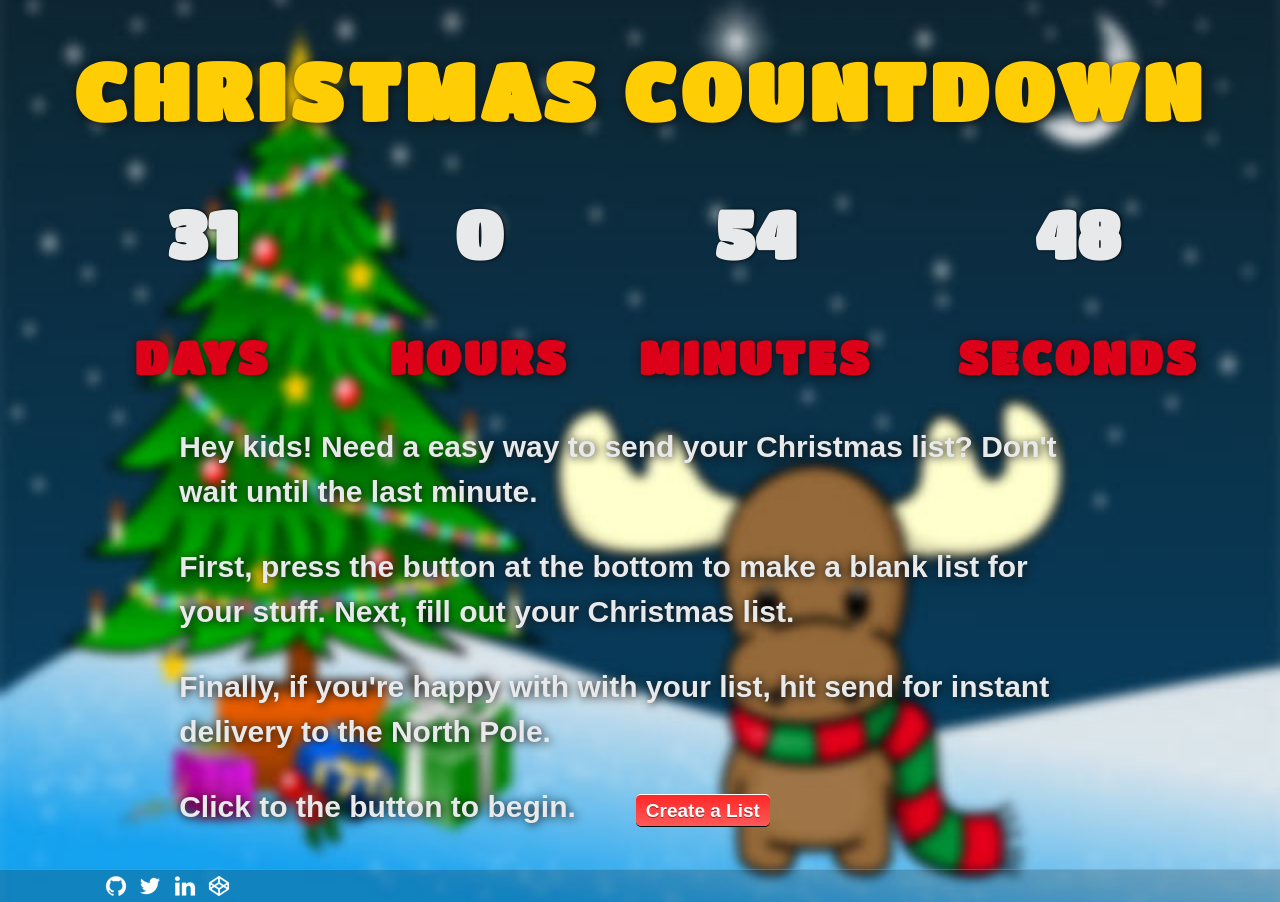
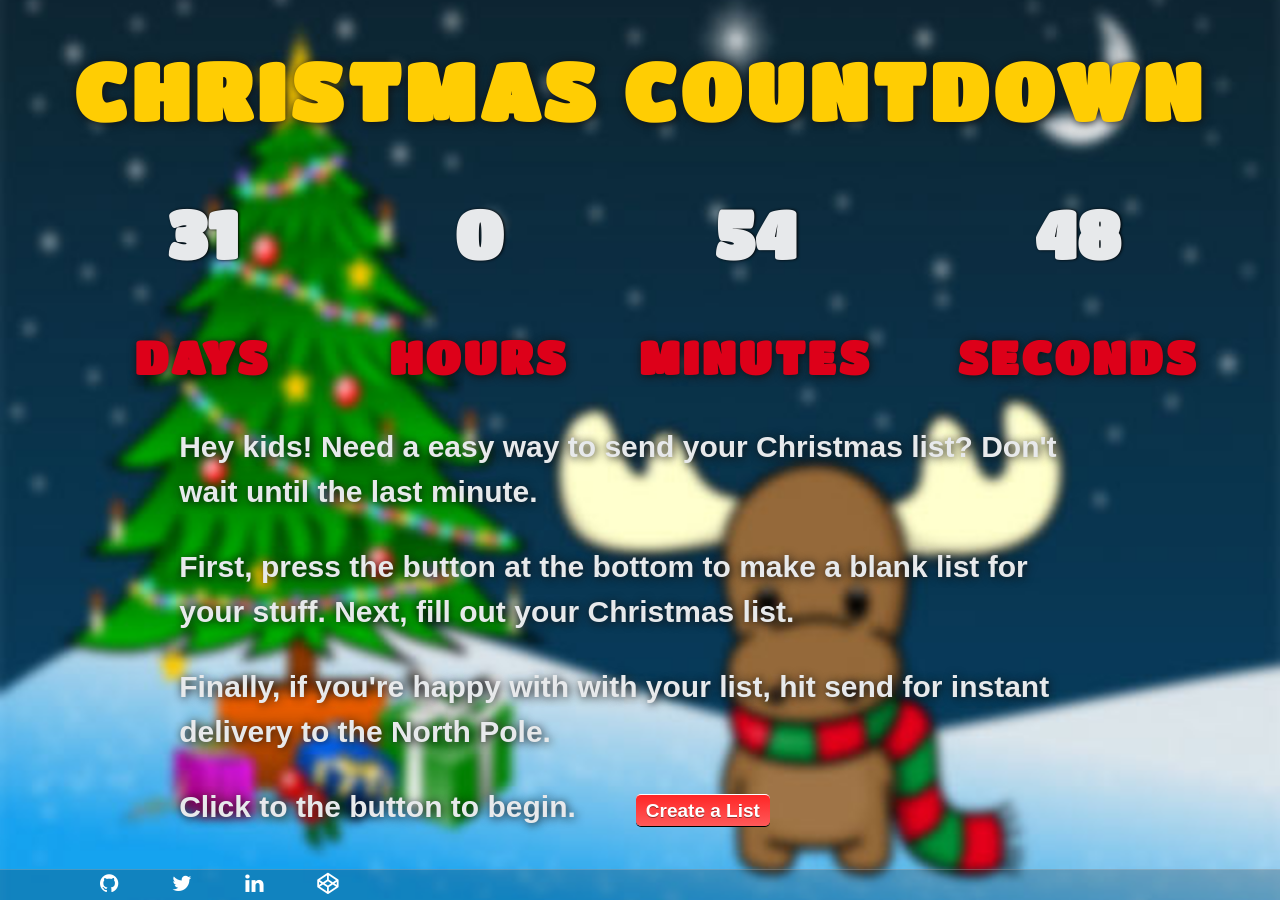
Before and after one commit to carltonstith/countdown-timer, a plain HTML site: page index.html in a window 1280 px wide. Drawn offline with Linux system fonts and the light colour scheme.

Commit message:
changes to files

```diff
--- a/css/style.css
+++ b/css/style.css
@@ -185,7 +185,7 @@ h6 {
 #footerContainer {
 	background: rgba(0,0,0,0.2);
 	border-top: 1px solid rgba(200,200,200,0.3);
-	height: 32px;
+	height: 30px;
 	width: 100%;
 }
 .footerWrap {
@@ -220,3 +220,10 @@ h6.codepen {
 	text-indent: -9999px;
 	/*background: url("../img/facebook-32.png") no-repeat;*/
 }
+.social a {
+	text-decoration: none;
+}
+.fa-lg {
+	margin: 6px 50px 0 0;
+	vertical-align: 25%;
+}
--- a/index.html
+++ b/index.html
@@ -4,6 +4,9 @@
 	<meta charset="utf-8">
 	<meta name="viewport" content="width=device-width, initial-scale=1">
 	<title>Countdown to Christmas!</title>
+
+	<link href="http://maxcdn.bootstrapcdn.com/font-awesome/4.2.0/css/font-awesome.min.css" rel="stylesheet">
+
 	<link rel="stylesheet" type="text/css" href="css/style.css">
 	<link href='http://fonts.googleapis.com/css?family=Titan+One' rel='stylesheet' type='text/css'>
 	<script src="js/countdown.js"></script>
@@ -59,29 +62,25 @@
 		<div id="footerContainer">
 			<div class="footerWrap">
 				<div class="social">
-					<h6 class="github">
+
 				<a href="https://github.com/carltonstith">
-							<img src="img/github-32.png" alt="Carlton Stith on GitHub">
+					<i class="fa fa-github fa-lg"></i>
 				</a>
-					</h6>
-					<h6 class="twitter">
+
 				<a href="https://twitter.com/carltonstith">
-							<img src="img/twitter-32.png" alt="Carlton Stith on Twitter">
+					<i class="fa fa-twitter fa-lg"></i>
 				</a>
-					</h6>
-					<h6 class="linkedin">
+
 				<a href="http://www.linkedin.com/in/carltonjstith">
-							<img src="img/linkedin-32.png" alt="Carlton Stith on LinkedIn">
+					<i class="fa fa-linkedin fa-lg"></i>
 				</a>
-					</h6>
-					<h6 class="codepen">
+
 				<a href="http://codepen.io/carltonstith/">
-							<img src="img/codepen-32.png" alt="Carlton Stith on CodePen">
+					<i class="fa fa-codepen fa-lg"></i>
 				</a>
-					</h6>
-				</div>
-			</div>
-		</div>
+				</div> <!-- End social -->
+			</div> <!-- End footerWrap -->
+		</div> <!-- End footerContainer -->
 	</footer>
 
 	</div> <!-- End pageWrap -->
```
Also changed, not shown: xmaslist.html (+5 -0 lines), img/facebook-32.png (deleted), 2 other files. Lines whose indentation alone changed are shown as unchanged.
